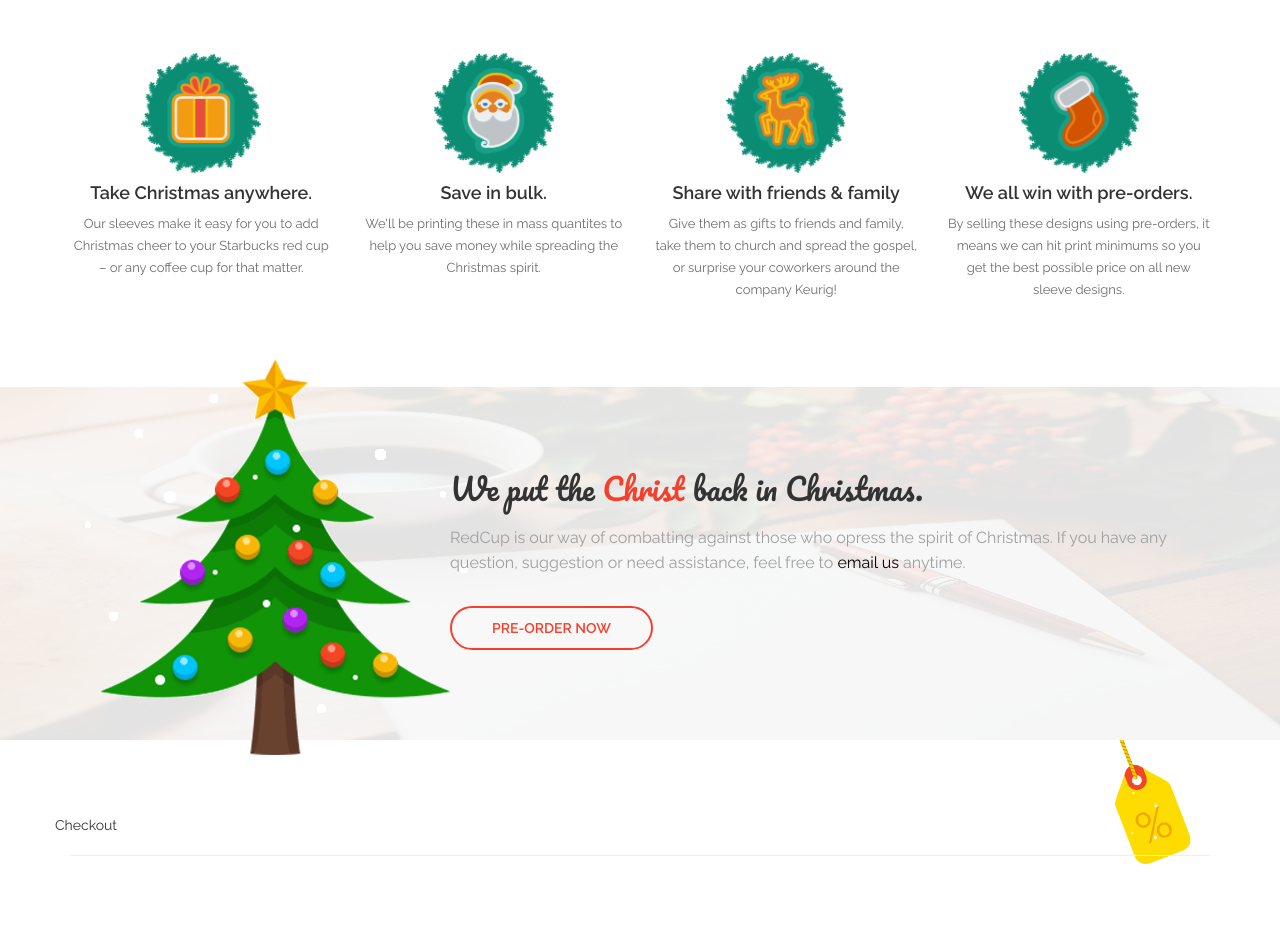
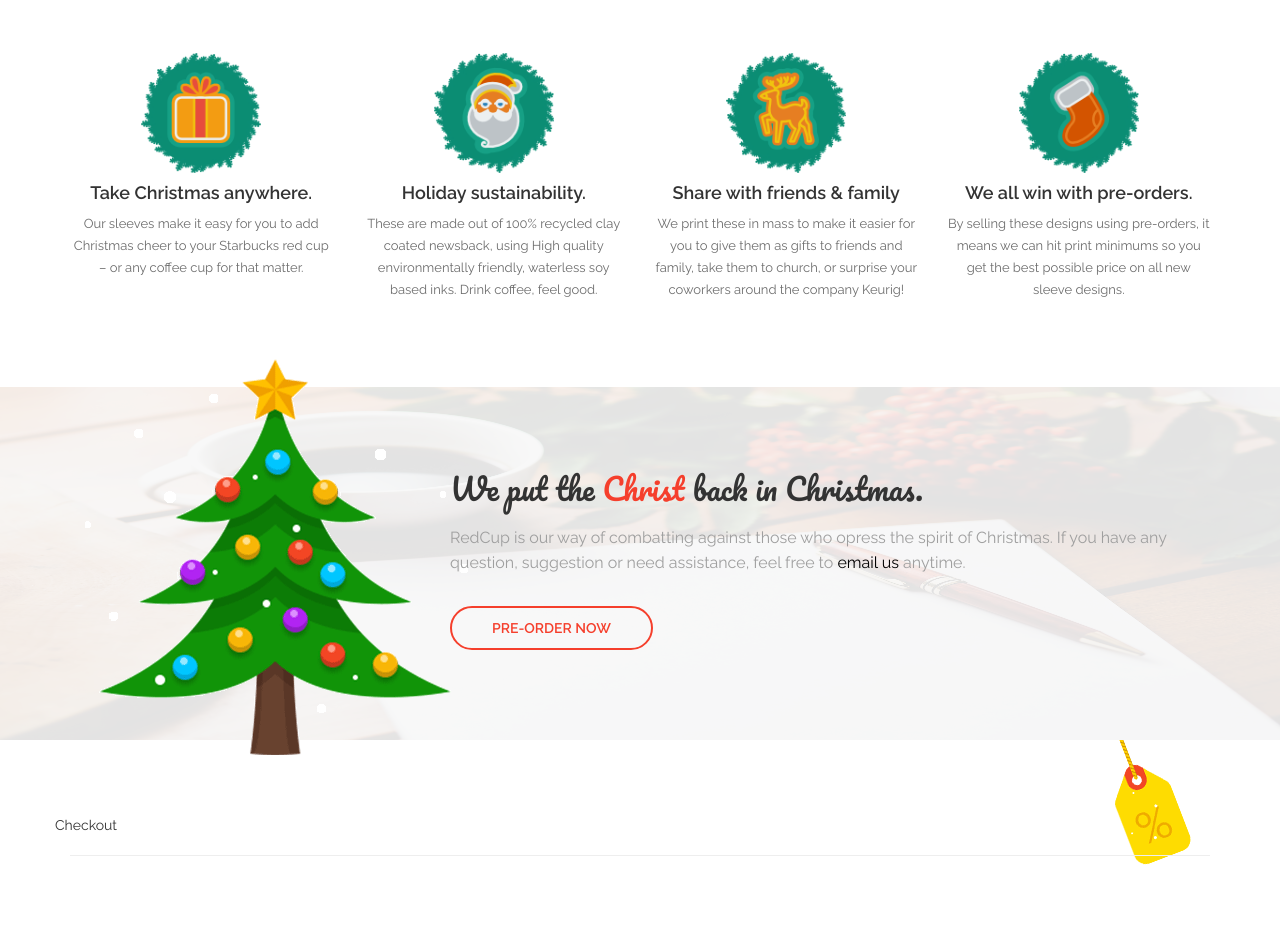
Before and after one commit to christmascoffee/redcup, a plain HTML site: page index.html in a window 1280 px wide. Shown: the part 877-1810 px from the top of the page. Drawn offline with nearby package versions, Linux system fonts and the light colour scheme.

Commit message:
update content, add recycleable

```diff
--- a/index.html
+++ b/index.html
@@ -5,7 +5,7 @@
   <meta charset="UTF-8">
   <meta name="viewport" content="width=device-width, initial-scale=1.0">
   <!--===========================THEME INFO===========================-->
-  <meta name="description" content="Christmas wrapping for your coffee cup.">
+  <meta name="description" content="Christmas wrapping for your coffee cup. We design custom coffee sleeves for your holiday spirit.">
   <meta name="keywords" content="Christmas, Starbucks, red, cup, coffee, holiday, sleeve, christian, jewish">
   <meta name="author" content="RedCup">
 
@@ -109,14 +109,14 @@
             <!--ITEM END-->
             <div class="col-md-6 col-lg-3">
               <img src="img/o1.png" alt="" data-no-retina>
-              <h4>Save in bulk.</h4>
-              <p>We'll be printing these in mass quantites to help you save money while spreading the Christmas spirit.</p>
+              <h4>Holiday sustainability.</h4>
+              <p>These are made out of 100% recycled clay coated newsback, using High quality environmentally friendly, waterless soy based inks. Drink coffee, feel good.</p>
             </div>
             <!--ITEM END-->
             <div class="col-md-6 col-lg-3">
               <img src="img/o3.png" alt="" data-no-retina>
               <h4>Share with friends &amp; family</h4>
-              <p>Give them as gifts to friends and family, take them to church and spread the gospel, or surprise your coworkers around the company Keurig!</p>
+              <p>We print these in mass to make it easier for you to give them as gifts to friends and family, take them to church, or surprise your coworkers around the company Keurig!</p>
             </div>
             <!--ITEM END-->
             <div class="col-md-6 col-lg-3">
```
